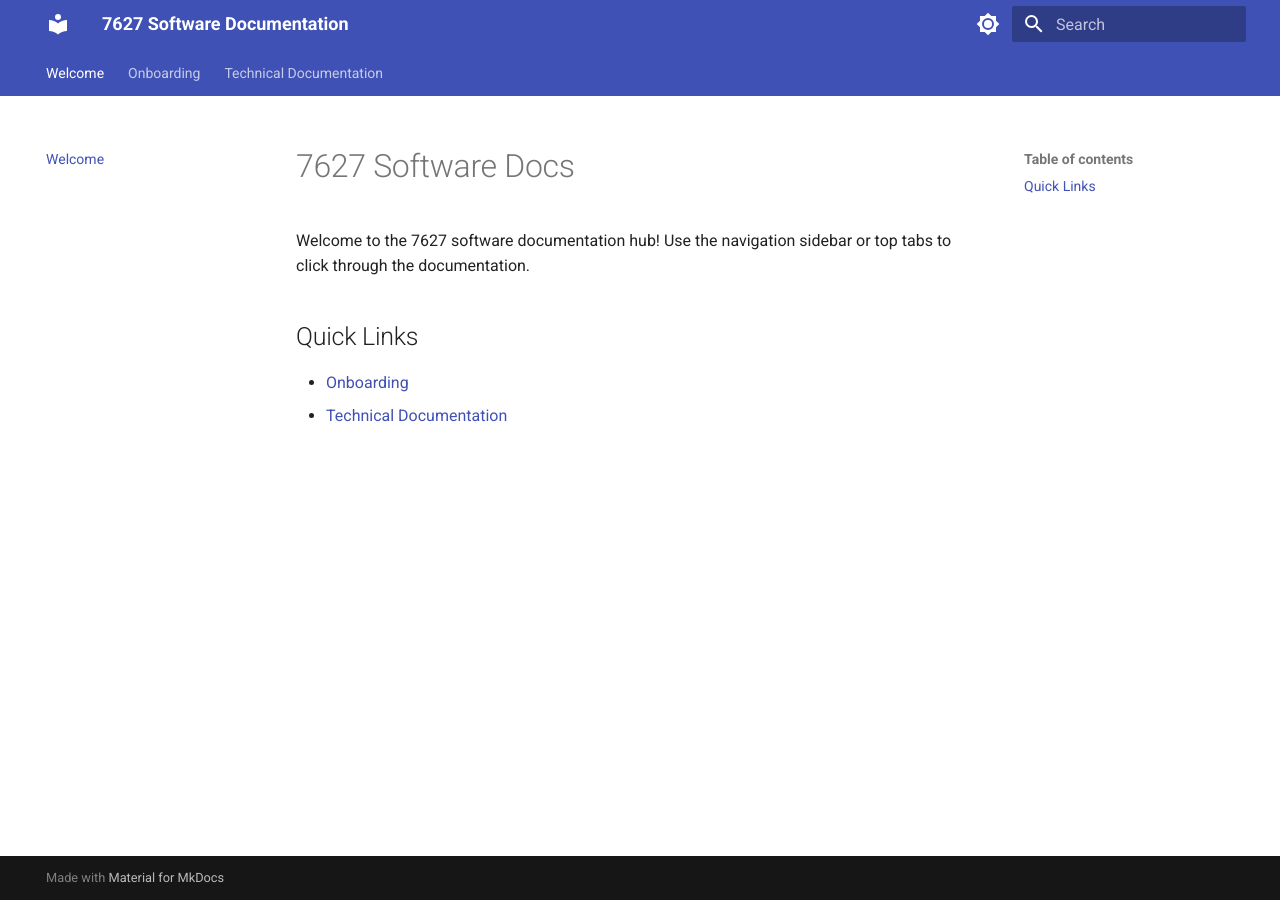
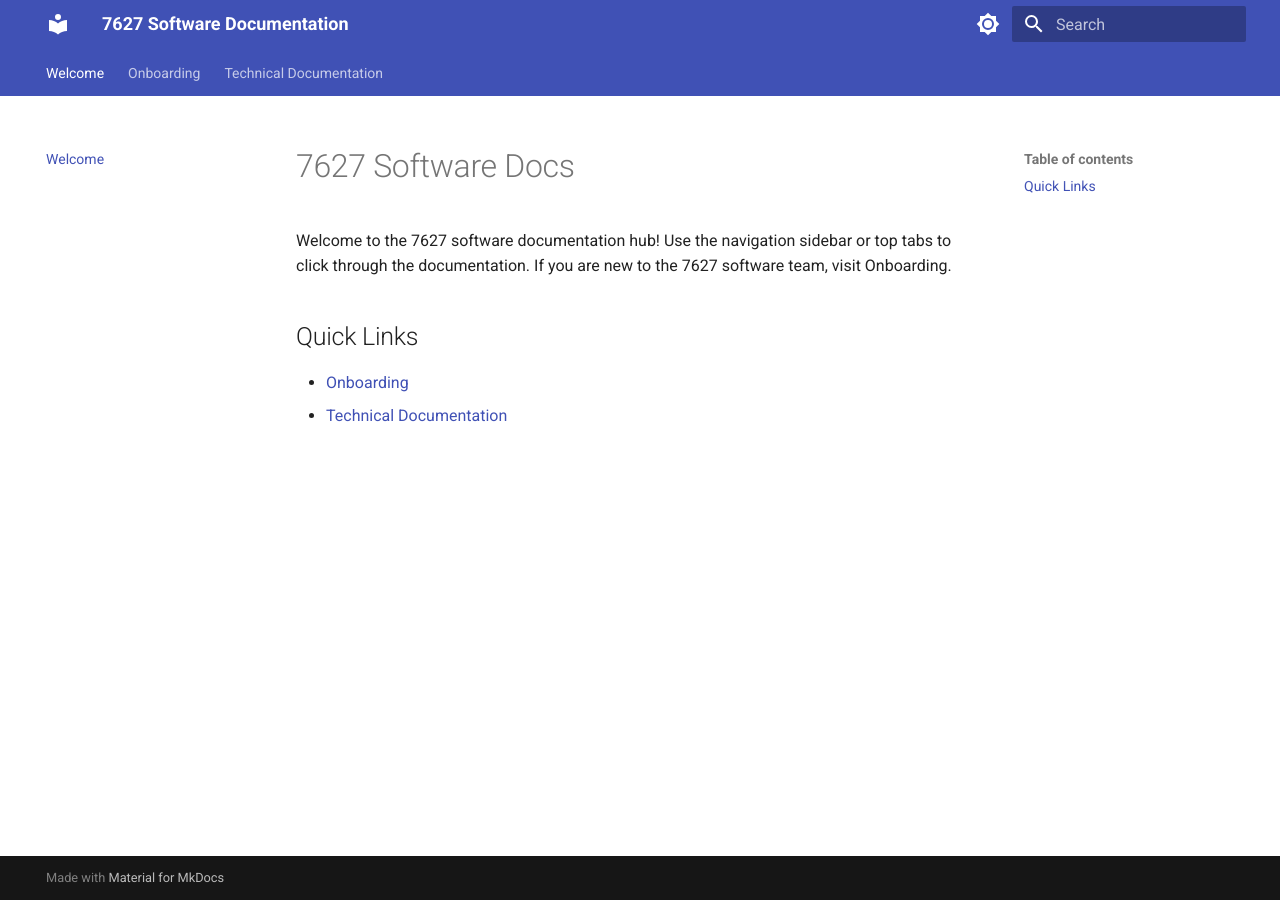
Before and after one commit to frc-7627/7627-software-docs, an MkDocs documentation site: the page built from docs/index.md, in a window 1280 px wide. Built offline with MkDocs 1.6.1 and Material for MkDocs 9.7.7, drawn with Linux system fonts in a browser that asks for light colours.

Commit message:
Quick note for new people on welcome page

```diff
--- a/docs/index.md
+++ b/docs/index.md
@@ -1,6 +1,6 @@
 # 7627 Software Docs
 
-Welcome to the 7627 software documentation hub! Use the navigation sidebar or top tabs to click through the documentation.
+Welcome to the 7627 software documentation hub! Use the navigation sidebar or top tabs to click through the documentation. If you are new to the 7627 software team, visit Onboarding.
 
 ## Quick Links
 * [Onboarding](onboarding.md)
```
